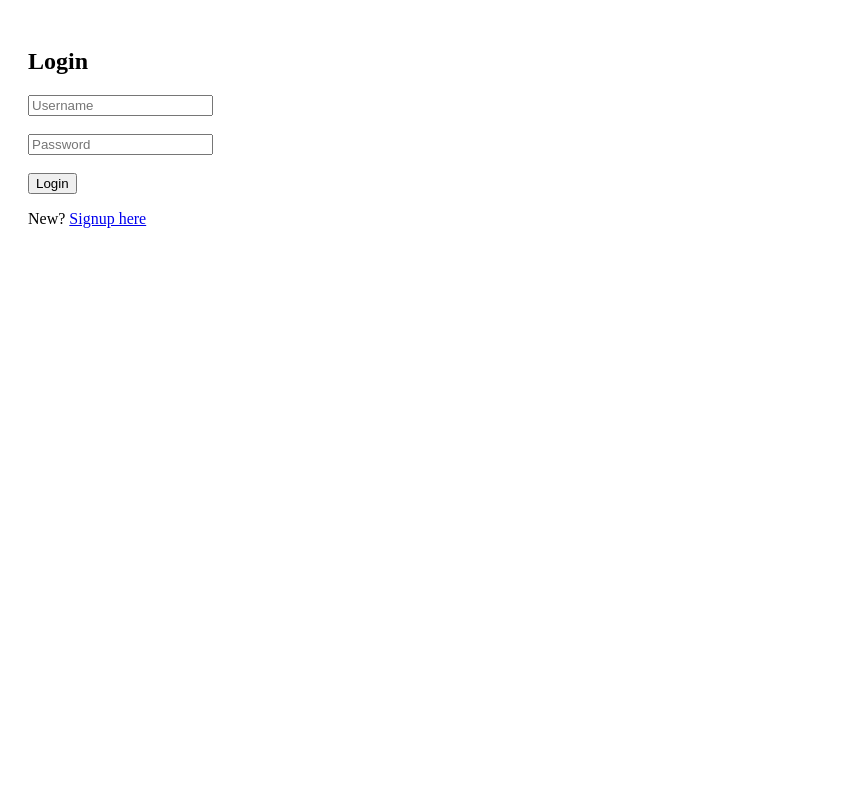
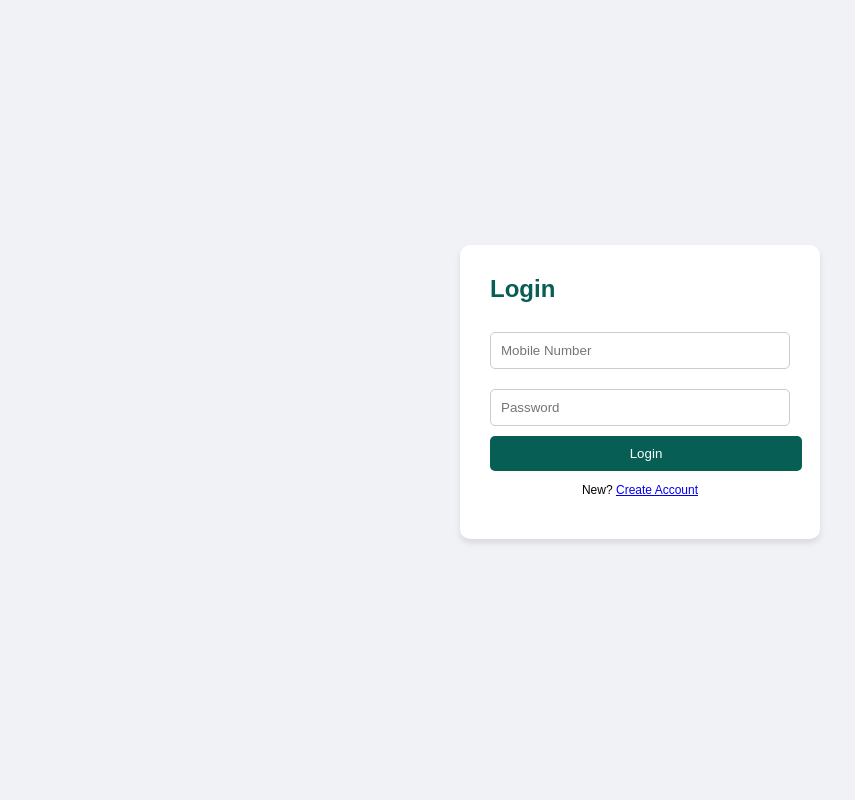
Before and after one commit to amanupadhy480-josh/Chat-Portal, a Flask app: page /login in a window 1280 px wide. Shown: the whole page, without its empty margins (0-855 px from the left). Run offline with Flask 3, Linux system fonts and the light colour scheme.

Commit message:
Update login.html

```diff
--- a/templates/login.html
+++ b/templates/login.html
@@ -1,7 +1,9 @@
-<form method="POST" style="padding: 20px;">
-    <h2>Login</h2>
-    <input name="username" placeholder="Username" required><br><br>
-    <input name="password" type="password" placeholder="Password" required><br><br>
-    <button type="submit">Login</button>
-    <p>New? <a href="/signup">Signup here</a></p>
-</form>
+<body style="font-family: sans-serif; background: #f0f2f5; display: flex; justify-content: center; align-items: center; height: 100vh; margin: 0;">
+    <form method="POST" style="background: white; padding: 30px; border-radius: 10px; width: 300px; box-shadow: 0 4px 6px rgba(0,0,0,0.1);">
+        <h2 style="color: #075e54; margin-top: 0;">Login</h2>
+        <input name="mobile" placeholder="Mobile Number" style="width: 100%; padding: 10px; margin: 10px 0; border: 1px solid #ccc; border-radius: 5px;" required><br>
+        <input name="password" type="password" placeholder="Password" style="width: 100%; padding: 10px; margin: 10px 0; border: 1px solid #ccc; border-radius: 5px;" required><br>
+        <button type="submit" style="width: 104%; padding: 10px; background: #075e54; color: white; border: none; border-radius: 5px; cursor: pointer;">Login</button>
+        <p style="font-size: 12px; text-align: center;">New? <a href="/signup">Create Account</a></p>
+    </form>
+</body>
```
